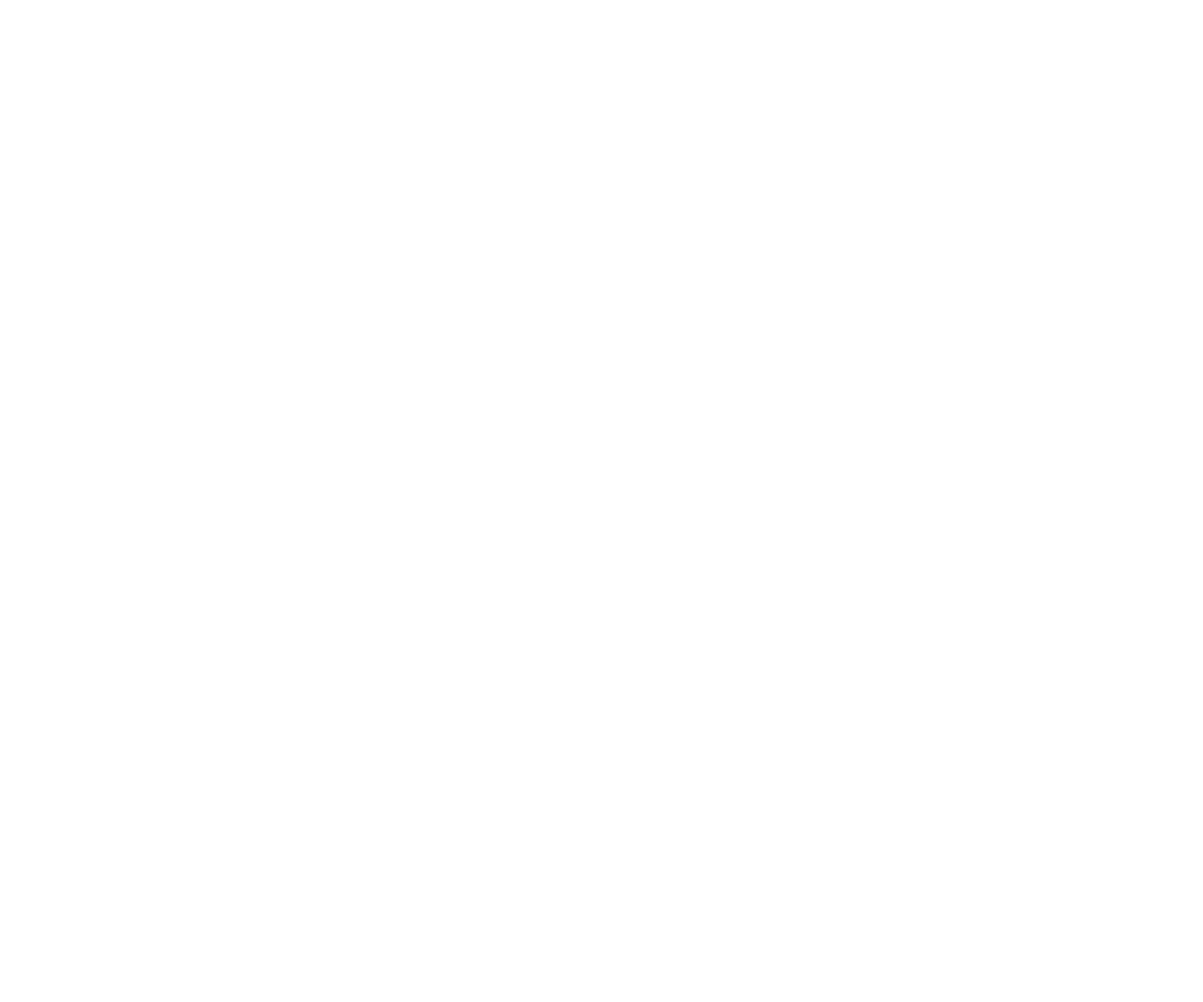
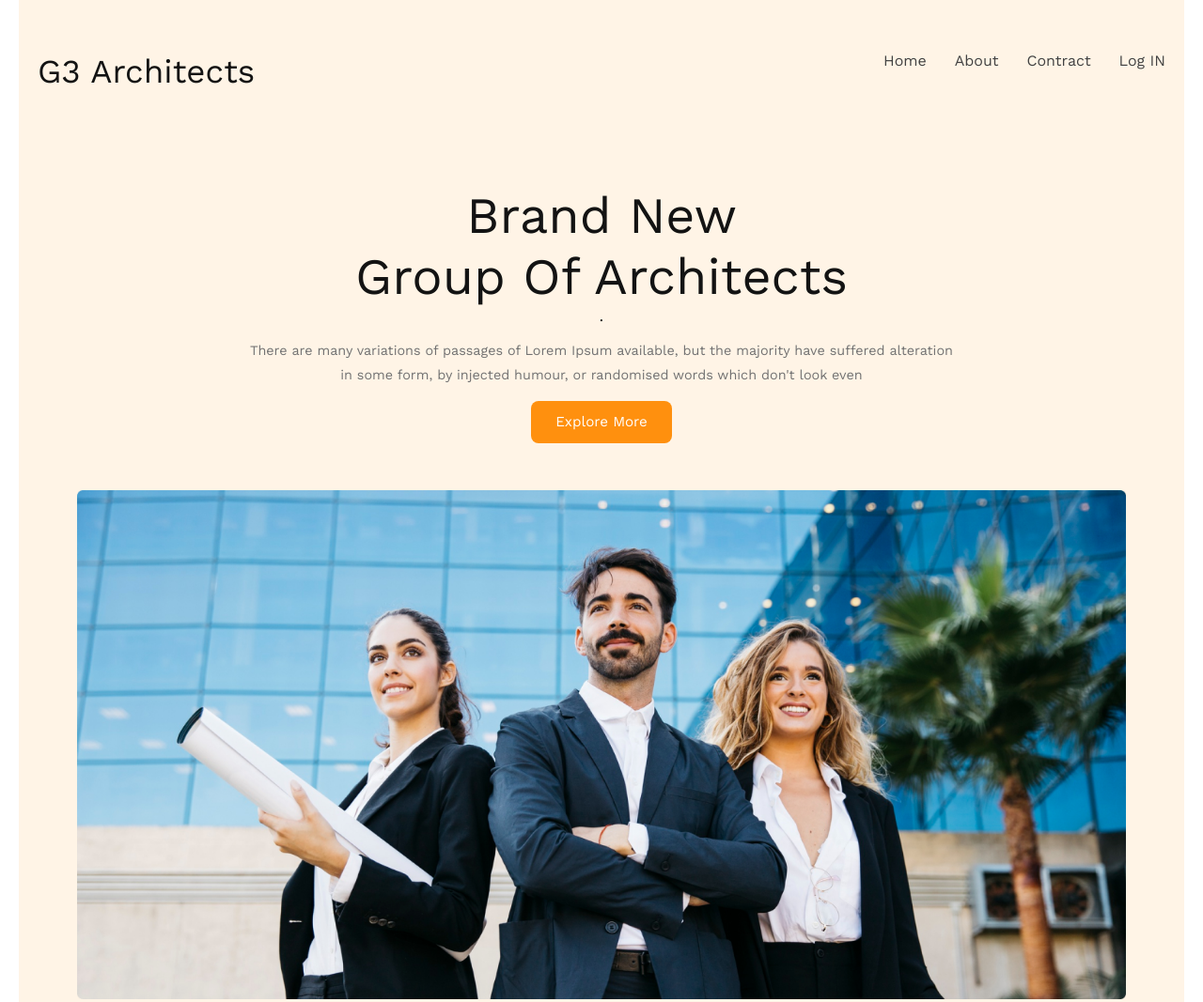
Before and after one commit to tanmayislam2006/G3-Architects, a plain HTML site: page index.html in a window 1280 px wide. Shown: the top 1067 px of the page at 94% size. Before the commit the page ends 800 px from the top, so only its background shows below. Drawn offline with nearby package versions, Linux system fonts and the light colour scheme; a web font is replaced by a local one.

Commit message:
complete a section

```diff
--- a/index.html
+++ b/index.html
@@ -3,9 +3,37 @@
 <head>
     <meta charset="UTF-8">
     <meta name="viewport" content="width=device-width, initial-scale=1.0">
-    <title>Document</title>
+    <title>Architects</title>
+    <link rel="stylesheet" href="style.css">
 </head>
 <body>
+    <header class=" header-section">
+       <div class="nav-bar display-flex">
+        <h3 class="brand-name  ">G3 Architects</h3>
+        <nav class="navigation-bar ">
+            <ul class="navlist display-flex">
+                <li><a href="">Home</a></li>
+                <li><a href="">About</a></li>
+                <li><a href="">Contract</a></li>
+                <li><a href="">Log IN</a></li>
+            </ul>
+        </nav>
+       </div>
+        <section class="introdruction">
+            <div class="introduction-content display-flex">
+                <h1 class="intro-heading">Brand New <br> Group Of Architects</h1>.
+                <p class="intro-discription">There are many variations of passages of Lorem Ipsum available, but the majority have suffered alteration  <br>in some form, by injected humour, or randomised words which don't look even</p>
+                <div class="only-for-button"><button class="primary-button">Explore More</button></div>
+            </div>
+            <div class="image-banner display-flex"><img src="./images/banner.png" alt="banner architects png" class="banner-image"></div>
+        </section>
+    </header>
 
+    <main>
+
+    </main>
+    <footer>
+
+    </footer>
 </body>
 </html>
--- /dev/null
+++ b/style.css
@@ -0,0 +1,105 @@
+@import url('https://fonts.googleapis.com/css2?family=Azeret+Mono:ital,wght@0,100..900;1,100..900&family=Bebas+Neue&family=Fira+Sans:ital,wght@0,100;0,200;0,300;0,400;0,500;0,600;0,700;0,800;0,900;1,100;1,200;1,300;1,400;1,500;1,600;1,700;1,800;1,900&family=Inter:ital,opsz,wght@0,14..32,100..900;1,14..32,100..900&family=Merriweather:ital,wght@0,300;0,400;0,700;0,900;1,300;1,400;1,700;1,900&family=Poppins:ital,wght@0,100;0,200;0,300;0,400;0,500;0,600;0,700;0,800;0,900;1,100;1,200;1,300;1,400;1,500;1,600;1,700;1,800;1,900&family=Roboto:ital,wght@0,100..900;1,100..900&family=Work+Sans:ital,wght@0,100..900;1,100..900&display=swap');
+:root{
+    --dark-one-color:rgb(19, 19, 19);
+    --dar-three-color:rgb(114, 114, 114);
+}
+body{
+    max-width: 1240px;
+    margin: 0 auto;
+    font-family: Work Sans;
+}
+/* share style */
+.display-flex{
+    display:flex;
+}
+header{
+    background: rgba(255, 144, 14, 0.1);
+}
+.nav-bar{
+    /* display: flex; */
+    justify-content: space-between;
+    margin: 0;
+    padding: 20px;
+
+
+}
+.brand-name{
+    color: var(--dark-one-color);
+    font-family: Work Sans;
+    font-size: 2.188rem;
+    font-weight: 400;
+    text-align: center;
+}
+.navlist{
+gap: 30px ;
+margin-top: 35px;
+}
+.navlist li{
+    list-style: none;
+
+}
+.navlist li> a{
+    text-decoration: none;
+   color: rgb(66, 66, 66);
+}
+/* section introduction */
+.introdruction{
+
+}
+.introduction-content{
+ flex-direction: column;
+ justify-content: center;
+ align-items: center;
+}
+.intro-heading{
+    color: var(--dark-one-color);
+    font-family: Work Sans;
+    font-size: 3.375rem;
+    font-weight: 400;
+    line-height: 65px;
+    text-align: center;
+    margin-bottom: 0;
+}
+.intro-discription{
+color: var(--dar-three-color);
+font-size: 0.9rem;
+font-weight: 400;
+line-height: 26px;
+letter-spacing: 0%;
+text-align: center;
+}
+
+.primary-button{
+    border-radius: 8px;
+    background: rgb(255, 144, 14);
+    color: rgb(255, 255, 255);
+font-family: Work Sans;
+font-size: 0.95rem;
+font-weight: 400;
+line-height: 23px;
+letter-spacing: 0%;
+text-align: center;
+height: 45px;
+width: 150px;
+border: 0;
+cursor: pointer;
+}
+.banner-image{
+    width: 90%;
+   margin: 50px 0px;
+
+}
+.image-banner{
+    justify-content: center;
+}
+@media screen and (max-width:576px) {
+    .nav-bar
+    {
+        flex-direction: column;
+    }
+    body{
+        max-width: 450px;
+        margin: 0 auto;
+    }
+}
+/* section quick-features */
```
Also changed, not shown: images/architect.png (added), images/banner.png (added), images/icons/customers.png (added), images/icons/email.png (added), images/icons/projects.png (added), images/icons/ribon.png (added), images/sponsors/amazon.png (added), images/sponsors/figma.png (added), images/sponsors/google.png (added), images/sponsors/spotify.png (added), images/sponsors/telerama.png (added), images/team1.png (added), images/team2.png (added), images/team3.png (added), 1 more files.
